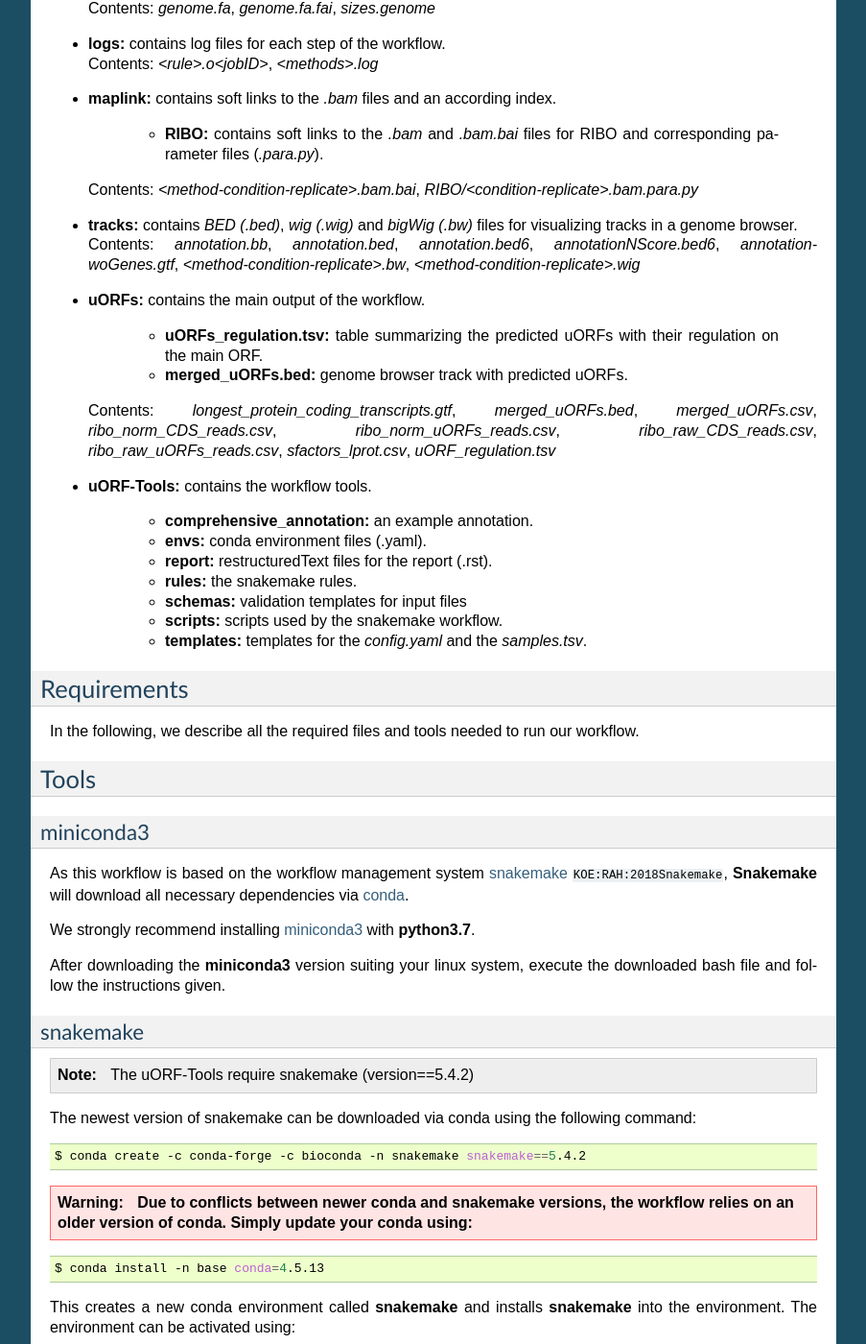
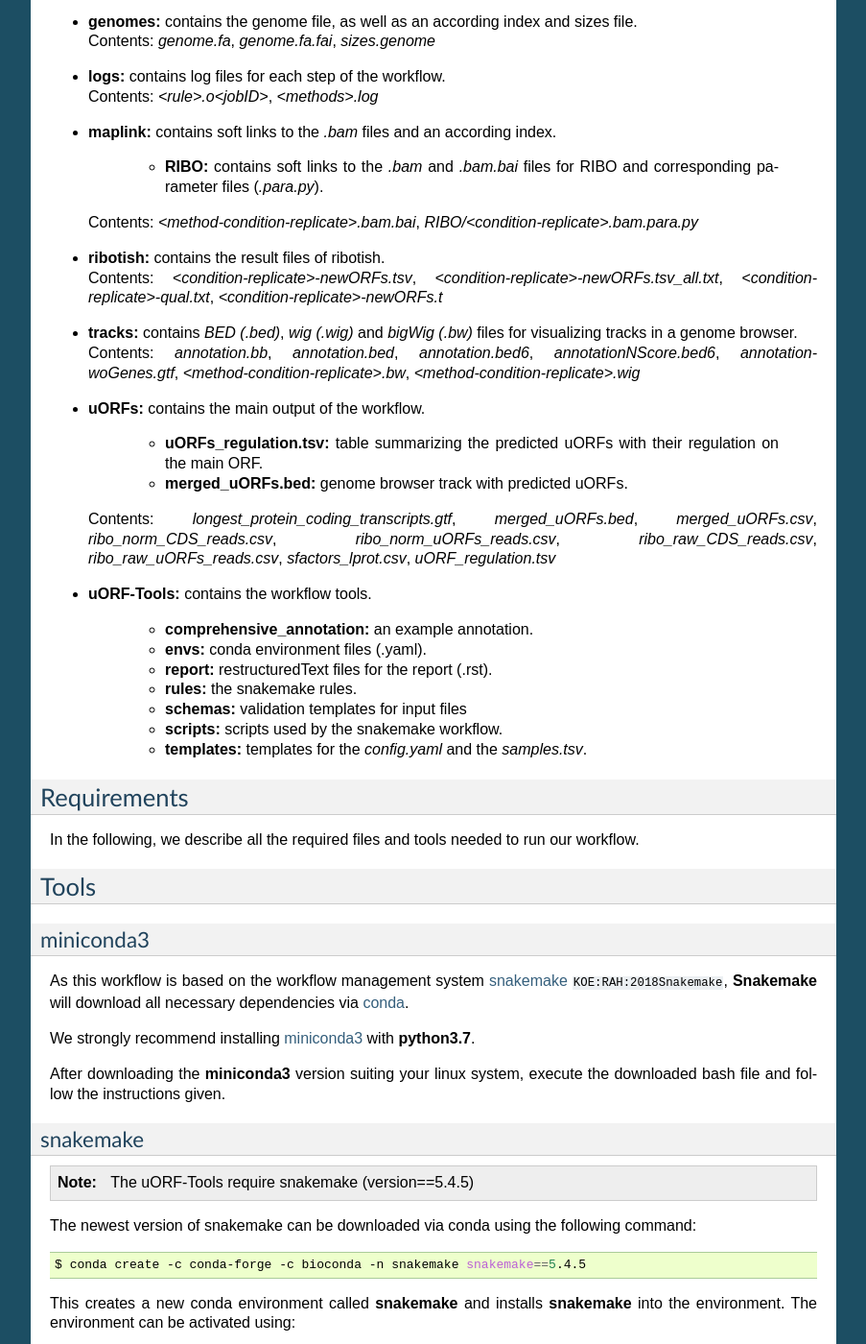
Before and after one commit to RickGelhausen/uORF-Tools_ReadTheDocs, a Sphinx documentation site: the page built from docs/source/overview.rst, in a window 1280 px wide and 1400 px high, scrolled down 1392 px. Shown: the whole window at 96% size, without its empty margins (198-1101 px from the left). Built offline with Sphinx 7.4.7, drawn with Linux system fonts in a browser that asks for light colours; cross-references to code outside the pages are shown as plain code; some of the changed text lies outside the part shown.

Commit message:
Fixes from review

```diff
--- a/docs/source/overview.rst
+++ b/docs/source/overview.rst
@@ -44,6 +44,9 @@ The output is written to a directory structure that corresponds to the workflow
 	- **RIBO:** contains soft links to the *.bam* and *.bam.bai* files for RIBO and corresponding parameter files (*.para.py*).
   | Contents: *<method-condition-replicate>.bam.bai*, *RIBO/<condition-replicate>.bam.para.py*
 
+• | **ribotish:** contains the result files of ribotish.
+  | Contents: *<condition-replicate>-newORFs.tsv*, *<condition-replicate>-newORFs.tsv_all.txt*, *<condition-replicate>-qual.txt*, *<condition-replicate>-newORFs.t*
+
 • | **tracks:** contains *BED (.bed)*, *wig (.wig)* and *bigWig (.bw)* files for visualizing tracks in a genome browser.
   | Contents: *annotation.bb*, *annotation.bed*, *annotation.bed6*, *annotationNScore.bed6*, *annotation-woGenes.gtf*, *<method-condition-replicate>.bw*, *<method-condition-replicate>.wig*
 
@@ -84,30 +87,25 @@ After downloading the **miniconda3** version suiting your linux system, execute
 snakemake
 *********
 
-.. note:: The uORF-Tools require snakemake (version==5.4.2)
+.. note:: The uORF-Tools require snakemake (version==5.4.5)
 
 The newest version of snakemake can be downloaded via conda using the following command:
 
 .. code-block:: bash
 
-    $ conda create -c conda-forge -c bioconda -n snakemake snakemake==5.4.2
-
-.. warning:: **Due to conflicts between newer conda and snakemake versions, the workflow relies on an older version of conda. Simply update your conda using:**
-.. code-block:: bash
-
-    $ conda install -n base conda=4.5.13
+    $ conda create -c conda-forge -c bioconda -n snakemake snakemake==5.4.5
 
 This creates a new conda environment called **snakemake** and installs **snakemake** into the environment. The environment can be activated using:
 
 .. code-block:: bash
 
-    $ source activate snakemake
+    $ conda activate snakemake
 
 and deactivated using:
 
 .. code-block:: bash
 
-    $ source deactivate
+    $ conda deactivate
 
 
 uORF-Tools
```
Also changed, not shown: docs/source/images/directoryTable_short.png, docs/source/images/uORFTools-detailed-reworked_short.png.
